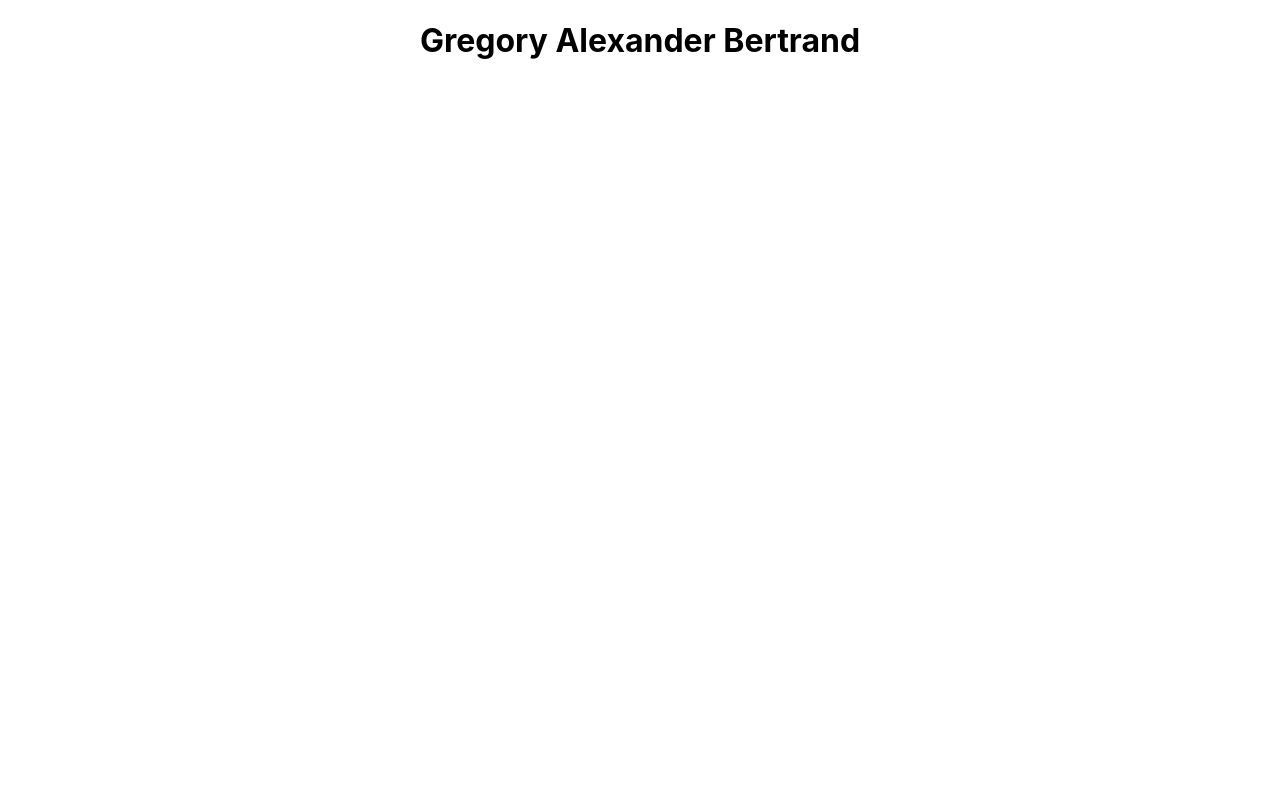
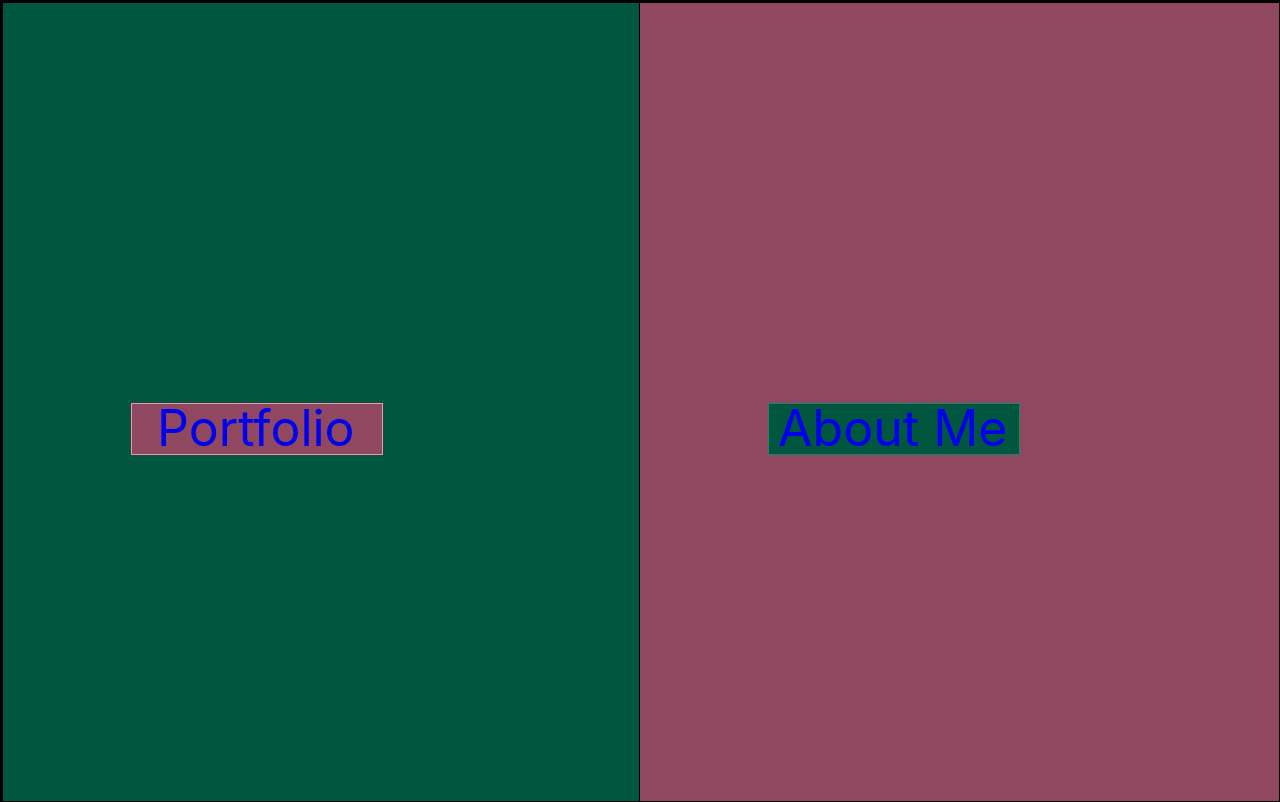
Before and after one commit to Gregory-Alexander-Bertrand/Gregory-Portfolio, a React (Create React App) app in the folder portfolio/: page / in a window 1280 px wide. Built offline with nearby package versions, Linux system fonts and the light colour scheme.

Commit message:
Home page decorated links

```diff
--- a/portfolio/package.json
+++ b/portfolio/package.json
@@ -8,6 +8,7 @@
     "@testing-library/user-event": "^12.1.10",
     "react": "^17.0.2",
     "react-dom": "^17.0.2",
+    "react-router-dom": "^5.2.0",
     "react-scripts": "4.0.3",
     "web-vitals": "^1.0.1"
   },
--- a/portfolio/src/App.css
+++ b/portfolio/src/App.css
@@ -1,3 +1,161 @@
 .App {
   text-align: center;
+  border: 1px solid black;
+  height: 100vh;
+  overflow: hidden;
+  margin: 0;
 }
+
+.container {
+  border: 1px solid black;
+  position: relative;
+  width: 100%;
+  height: 100%;
+}
+
+.split {
+  border: 1px solid black;
+  position: absolute;
+  width: 50%;
+  height: 100%;
+  overflow: hidden;
+}
+
+.split.left {
+  border: 1px solid black;
+  background-color: #00563f;
+  left: 0;
+}
+
+.split.right {
+  right: 0;
+  background-color: #904860;
+}
+
+
+/* .portfolio {
+  font-size: 50px;
+  position: absolute;
+  left: 50%;
+  top: 20%;
+} */
+
+/* .about-me {
+  font-size: 50px;
+  position: absolute;
+  left: 50%;
+  top: 20%;
+} */
+
+.btn {
+  line-height: 50px;
+  height: 50px;
+  text-align: center;
+  width: 250px;
+  cursor: pointer;
+  position: absolute;
+  top: 50%;
+  left: 20%;
+}
+
+.left-btn {
+  transition: all 0.5s;
+  position: relative;
+}
+
+.right-btn {
+  transition: all 0.5s;
+  position: relative;
+}
+
+.left-btn span {
+  z-index: 2;
+  display: block;
+  position: absolute;
+  width: 100%;
+  height: 100%;
+}
+
+.right-btn span {
+  z-index: 2;
+  display: block;
+  position: absolute;
+  width: 100%;
+  height: 100%;
+}
+
+.left-btn::before {
+  content: '';
+  position: absolute;
+  top: 0;
+  left: 0;
+  width: 100%;
+  height: 100%;
+  z-index: 1;
+  transition: all 0.5s;
+  border: 1px solid #f593b4;
+  background-color: #904860;
+}
+
+.right-btn::before {
+  content: '';
+  position: absolute;
+  top: 0;
+  left: 0;
+  width: 100%;
+  height: 100%;
+  z-index: 1;
+  transition: all 0.5s;
+  border: 1px solid #1b8568;
+  background-color: #00563f;
+}
+
+.left-btn::after {
+  content: '';
+  position: absolute;
+  top: 0;
+  left: 0;
+  width: 100%;
+  height: 100%;
+  z-index: 1;
+  transition: all 0.5s;
+  border: 1px solid #f593b4;
+  background-color: #904860;
+}
+
+.right-btn::after {
+  content: '';
+  position: absolute;
+  top: 0;
+  left: 0;
+  width: 100%;
+  height: 100%;
+  z-index: 1;
+  transition: all 0.5s;
+  border: 1px solid #1b8568;
+  background-color: #00563f;
+}
+
+.left-btn:hover::before {
+  transform: rotate(-45deg);
+  background-color: #c71585;
+}
+
+.right-btn:hover::before {
+  transform: rotate(-45deg);
+  background-color: #74b72e;
+}
+
+.left-btn:hover::after {
+  transform: rotate(45deg);
+  background-color: #c71585;
+}
+
+.right-btn:hover::after {
+  transform: rotate(45deg);
+  background-color: #74b72e;
+}
+
+span {
+  font-size: 50px;
+}
--- a/portfolio/src/App.js
+++ b/portfolio/src/App.js
@@ -1,10 +1,31 @@
-import logo from './logo.svg';
+import {Link} from 'react-router-dom'
+import { Redirect, Route, Router} from 'react-router-dom'
 import './App.css';
+import Portfolio from './Pages/Portfolio'
+import Home from './Pages/Home'
+import AboutMe from './Pages/AboutMe'
 
 function App() {
   return (
     <div className="App">
-      <h1>Gregory Alexander Bertrand</h1>
+      <Route
+      exact path="/"
+      render={() => {
+        return <Home />
+      }}
+      />
+      <Route
+      path="/Portfolio"
+      render={() => {
+        return <Portfolio />
+      }}
+      />
+      <Route
+      path="/AboutMe"
+      render={() => {
+        return <AboutMe />
+      }}
+      />
     </div>
   );
 }
--- /dev/null
+++ b/portfolio/src/Pages/AboutMe.js
@@ -0,0 +1,11 @@
+import React from 'react'
+
+const AboutMe = () => {
+    return (
+        <div>
+            <h1>Hello from About Me</h1>
+        </div>
+    )
+}
+
+export default AboutMe
--- /dev/null
+++ b/portfolio/src/Pages/Home.js
@@ -0,0 +1,21 @@
+import React from 'react'
+import {Link} from 'react-router-dom'
+
+const Home = () => {
+    return (
+        <div className="container">
+            <div className="split left">
+                <div className="btn left-btn">
+                <Link to="/Portfolio" className="portfolio"><span>Portfolio</span></Link>
+                </div>
+            </div>
+            <div className="split right">
+                <div className="btn right-btn">
+                <Link to="/AboutMe" className="about-me"><span>About Me</span></Link>
+                </div>
+            </div>
+        </div>
+    )
+}
+
+export default Home
--- /dev/null
+++ b/portfolio/src/Pages/Portfolio.js
@@ -0,0 +1,11 @@
+import React from 'react'
+
+const Portfolio = () => {
+    return (
+        <div>
+            <h1>Hello From Portfolio</h1>
+        </div>
+    )
+}
+
+export default Portfolio
--- a/portfolio/src/index.js
+++ b/portfolio/src/index.js
@@ -3,11 +3,14 @@ import ReactDOM from 'react-dom';
 import './index.css';
 import App from './App';
 import reportWebVitals from './reportWebVitals';
+import {BrowserRouter} from 'react-router-dom'
 
 ReactDOM.render(
+  <BrowserRouter>
   <React.StrictMode>
     <App />
-  </React.StrictMode>,
+  </React.StrictMode>
+  </BrowserRouter>,
   document.getElementById('root')
 );
 
```
Also changed, not shown: 1 other file (tests, documents, lock files or other folders).
